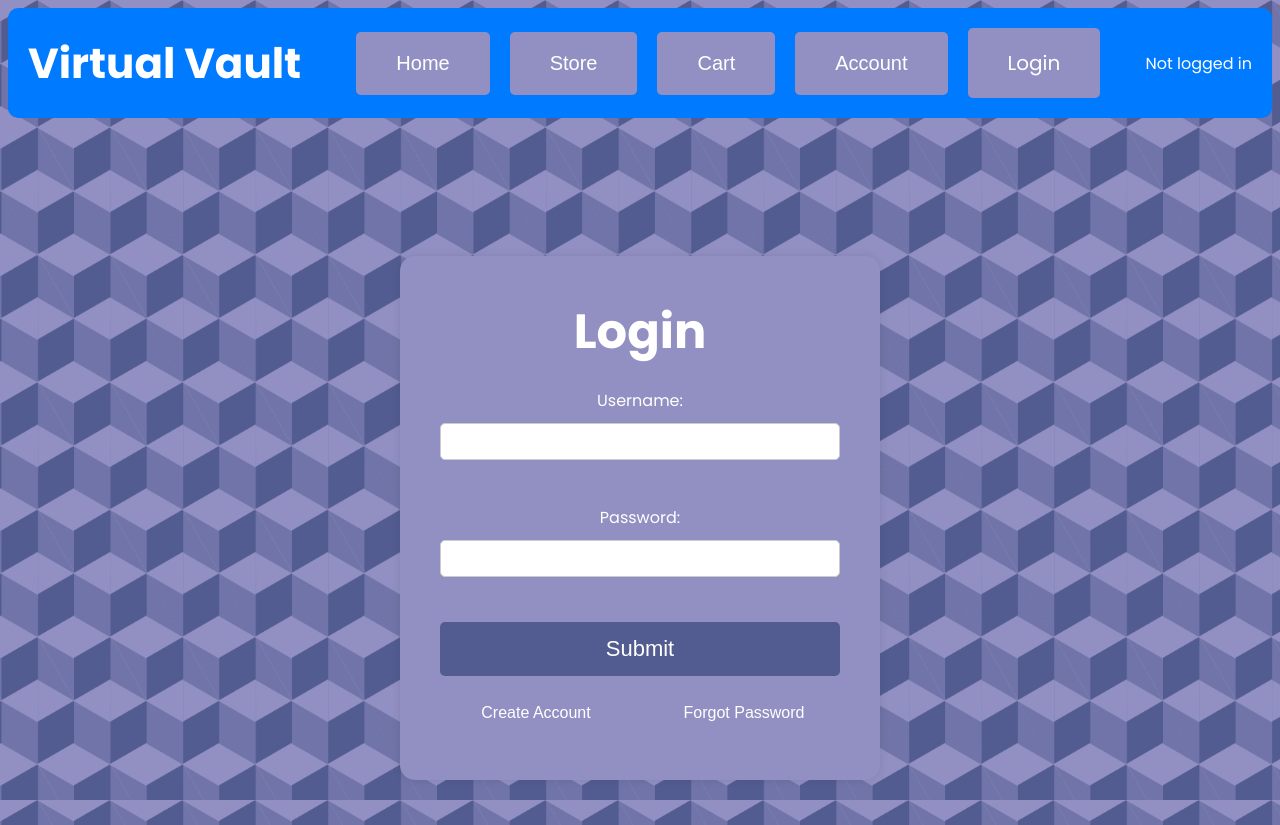
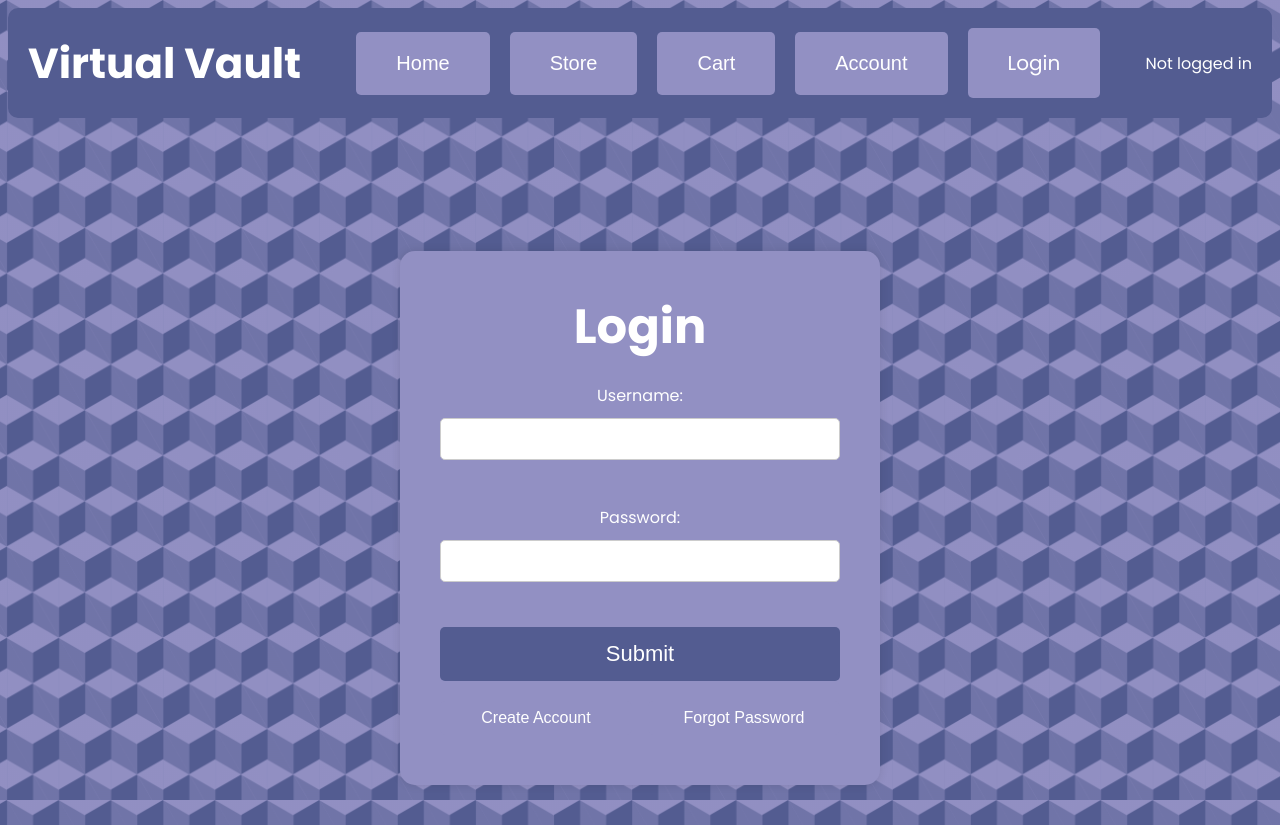
Before and after one commit to d3rpp-dev/bse202, a Flask app: page /login in a window 1280 px wide. Shown: the top 825 px of the page. Run offline with Flask 3, Linux system fonts and the light colour scheme.

Commit message:
inpu box changed for login and trying to standardize header across all pages

```diff
--- a/src/bse202/static/login.css
+++ b/src/bse202/static/login.css
@@ -88,6 +88,7 @@ p {
     border: 1px solid #ccc;
     border-radius: 5px;
     box-sizing: border-box;
+    font-family: 'Poppins', sans-serif; /* Set font family */
 }
 
 .login-box button {
--- a/src/bse202/static/styles.css
+++ b/src/bse202/static/styles.css
@@ -23,7 +23,7 @@ p {
 
 /* Colors */
 .header {
-    background-color: #007bff;
+    background-color: #535c91;
     color: #fff;
     padding: 20px;
     display: flex;
--- a/src/bse202/templates/elements/header.html
+++ b/src/bse202/templates/elements/header.html
@@ -1,4 +1,3 @@
-<!-- your_project/templates/elements/header.html -->
 <!DOCTYPE html>
 <html lang="en">
 <head>
```
Also changed, not shown: src/bse202/static/media/css-pattern-by-magicpattern.png.
